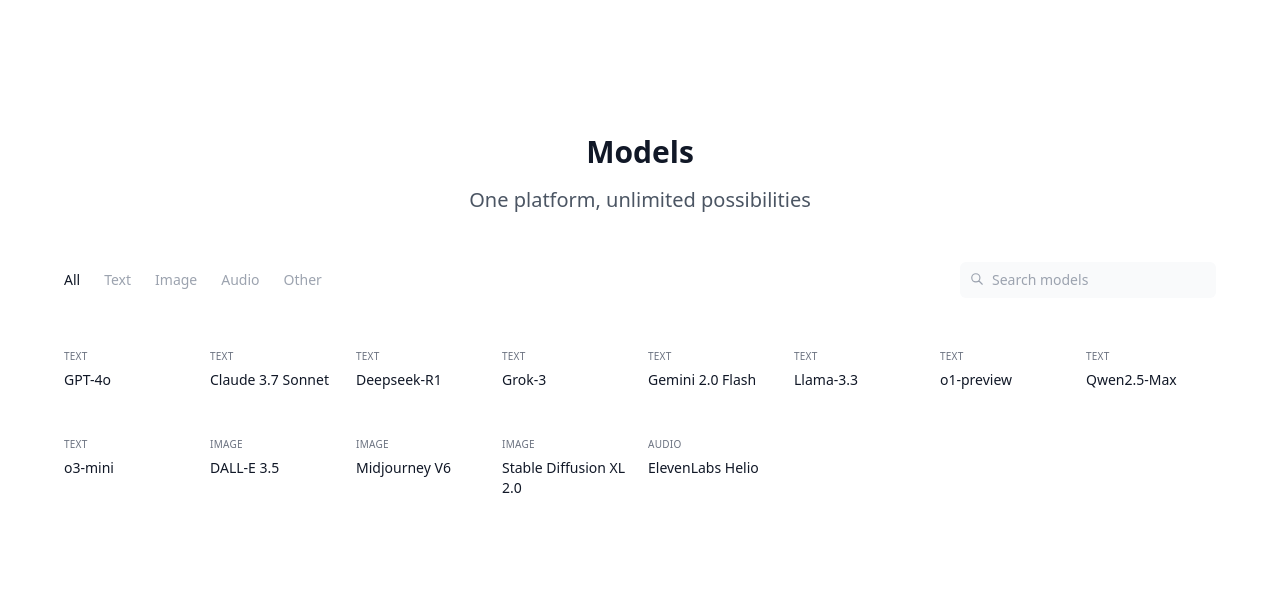
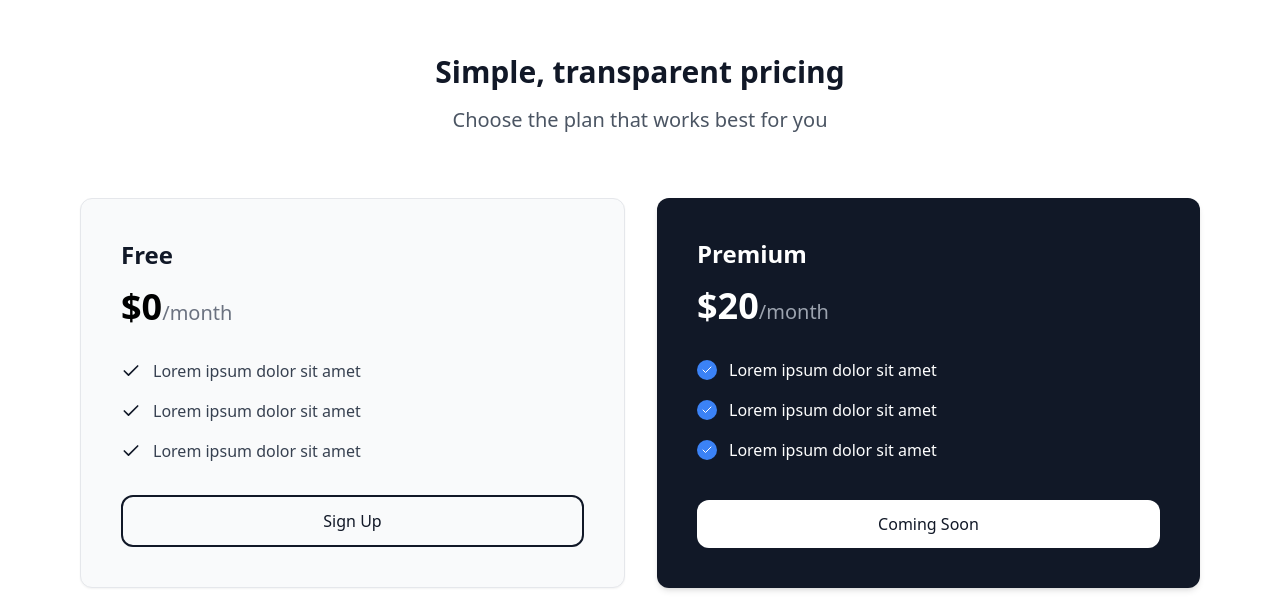
Before and after one commit to mrp3790/drawbridge-landing, a React (Create React App) app: page / in a window 1280 px wide. Shown: the part 1679-2280 px from the top of the page. Built offline with nearby package versions, Linux system fonts and the light colour scheme; the HTML template or start-up script is replaced by a standard one.

Commit message:
Update App.js

```diff
--- a/src/App.js
+++ b/src/App.js
@@ -7,29 +7,26 @@ function App() {
   const [transitioning, setTransitioning] = useState(false);
   const [modelOrder, setModelOrder] = useState([]);
   const [currentIndex, setCurrentIndex] = useState(0);
-  const [modelFilter, setModelFilter] = useState('all');
-  const [currentPage, setCurrentPage] = useState(1);
-  const modelsPerPage = 16;
 
   const aiModels = [
-    // Text models
+    // LLMs
     { name: "GPT-4o", color: "#10a37f", type: "text" },
-    { name: "Claude 3.7 Sonnet", color: "#ff6600", type: "text" },
+    { name: "Claude 3.7 Sonnet", color: "#ff6600", type: "text"},
     { name: "Deepseek-R1", color: "#0066ff", type: "text" },
     { name: "Grok-3", color: "#8e44ad", type: "text" },
     { name: "Gemini 2.0 Flash", color: "#4285f4", type: "text" },
     { name: "Llama-3.3", color: "#ffc107", type: "text" },
-    { name: "o1-preview", color: "#607d8b", type: "text" },
-    { name: "Qwen2.5-Max", color: "#00bcd4", type: "text" },
     { name: "o3-mini", color: "#e91e63", type: "text" },
 
     // Image generation
     { name: "DALL-E 3.5", color: "#e91e63", type: "image" },
     { name: "Midjourney V6", color: "#8e44ad", type: "image" },
-    { name: "Stable Diffusion XL 2.0", color: "#00bcd4", type: "image" },
+    { name: "Stable Diffusion 3.5", color: "#00bcd4", type: "image" },
 
-    // Audio models
-    { name: "ElevenLabs Helio", color: "#ffc107", type: "audio" }
+    // Text-to-Speech
+    { name: "ElevenLabs Flash v2.5", color: "#ffc107", type: "audio" },
+    { name: "Kokoro v1.0", color: "#9c27b0", type: "audio" },
+
   ];
 
   const getModelAction = (type) => {
@@ -37,14 +34,9 @@ function App() {
       case "text": return "Generate text with";
       case "image": return "Create images with";
       case "audio": return "Produce audio with";
-      case "other": return "Use";
-      default: return "Access";
+      default: return "Access to";
     }
   };
-
-  const filteredModels = modelFilter === 'all'
-    ? aiModels
-    : aiModels.filter(model => model.type === modelFilter);
 
   const shuffleArray = (array) => {
     const shuffled = [...array];
@@ -125,7 +117,6 @@ function App() {
 
             <nav className="hidden md:flex items-center justify-end gap-8">
               <a href="#features" className="text-gray-600 hover:text-gray-800 transition-all">Features</a>
-              <a href="#models" className="text-gray-600 hover:text-gray-800 transition-all">Models</a>
               <a href="#pricing" className="text-gray-600 hover:text-gray-800 transition-all">Pricing</a>
               <button className="bg-gray-900 text-white px-5 py-2 rounded-xl hover:bg-gray-800 transition-all">
                 Sign In
@@ -190,7 +181,7 @@ function App() {
         </div>
       </section>
 
-      <section id="features" className="min-h-screen flex flex-col justify-center py-12 md:py-16 px-2 sm:px-4 border-t border-gray-100">
+      <section id="features" className="min-h-screen flex flex-col justify-center py-12 md:py-16 px-2 sm:px-4 bg-gray-50">
         <div className="max-w-7xl mx-auto">
           <div className="text-center mb-8 md:mb-16">
             <h2 className="text-2xl md:text-3xl font-bold text-gray-900 mb-2 md:mb-4">Fear of missing out?</h2>
@@ -216,128 +207,7 @@ function App() {
         </div>
       </section>
 
-      {/* Models Section */}
-      <section id="models" className="min-h-screen flex flex-col justify-center py-12 md:py-16 px-2 sm:px-4 border-t border-gray-100">
-        <div className="max-w-7xl mx-auto">
-          <div className="text-center mb-12">
-            <h2 className="text-2xl md:text-3xl font-bold text-gray-900 mb-2 md:mb-4">Models</h2>
-            <p className="text-base md:text-xl text-gray-600 max-w-2xl mx-auto">
-              One platform, unlimited possibilities
-            </p>
-          </div>
-
-          {/* Category and Search Bar */}
-          <div className="flex flex-col md:flex-row md:justify-between md:items-center max-w-6xl mx-auto mb-8">
-            <div className="overflow-x-auto pb-3 md:pb-0 no-scrollbar">
-              <div className="flex space-x-6">
-                {['all', 'text', 'image', 'audio', 'other'].map((category) => (
-                  <button
-                    key={category}
-                    className={`text-sm font-medium whitespace-nowrap transition-all ${
-                      modelFilter === category
-                        ? 'text-gray-900'
-                        : 'text-gray-400 hover:text-gray-700'
-                    }`}
-                    onClick={() => {
-                      setModelFilter(category);
-                      setCurrentPage(1);
-                    }}
-                  >
-                    {category === 'all' ? 'All' : category.charAt(0).toUpperCase() + category.slice(1)}
-                  </button>
-                ))}
-              </div>
-            </div>
-
-            <div className="relative mt-4 md:mt-0 w-full md:w-auto">
-              <input
-                type="text"
-                placeholder="Search models"
-                className="w-full md:w-64 py-2 pl-8 pr-3 rounded-md bg-gray-50 border-none focus:ring-1 focus:ring-gray-200 focus:outline-none text-sm"
-              />
-              <svg
-                className="absolute left-2.5 top-2.5 w-3.5 h-3.5 text-gray-400"
-                fill="none"
-                stroke="currentColor"
-                viewBox="0 0 24 24"
-              >
-                <path strokeLinecap="round" strokeLinejoin="round" strokeWidth={2} d="M21 21l-6-6m2-5a7 7 0 11-14 0 7 7 0 0114 0z" />
-              </svg>
-            </div>
-          </div>
-
-          {/* Models Grid */}
-          <div className="max-w-6xl mx-auto">
-            <div className="grid grid-cols-2 sm:grid-cols-4 md:grid-cols-6 lg:grid-cols-8 gap-4">
-              {filteredModels
-                .slice((currentPage - 1) * modelsPerPage, currentPage * modelsPerPage)
-                .map((model, index) => (
-                <div
-                  key={index}
-                  className="group transition-all"
-                >
-                  <div className="pt-3 pb-3">
-                    <div className="mb-1">
-                      <span className="text-[10px] font-medium text-gray-500 uppercase tracking-wide">
-                        {model.type}
-                      </span>
-                    </div>
-                    <h3 className="text-sm font-medium text-gray-900 group-hover:text-gray-700 transition-colors">
-                      {model.name}
-                    </h3>
-                  </div>
-                </div>
-              ))}
-            </div>
-
-            {/* Pagination */}
-            {filteredModels.length > modelsPerPage && (
-              <div className="flex justify-between items-center mt-10 pt-4 border-t border-gray-100">
-                <p className="text-xs text-gray-500">
-                  Showing {Math.min(modelsPerPage, filteredModels.length)} of {filteredModels.length} models
-                </p>
-
-                <div className="flex items-center space-x-3">
-                  <button
-                    onClick={() => setCurrentPage(Math.max(1, currentPage - 1))}
-                    disabled={currentPage === 1}
-                    className={`${
-                      currentPage === 1
-                        ? 'text-gray-200 cursor-not-allowed'
-                        : 'text-gray-500 hover:text-gray-900'
-                    }`}
-                  >
-                    Previous
-                  </button>
-
-                  <span className="text-xs text-gray-500">
-                    Page {currentPage} of {Math.ceil(filteredModels.length / modelsPerPage)}
-                  </span>
-
-                  <button
-                    onClick={() =>
-                      setCurrentPage(Math.min(
-                        Math.ceil(filteredModels.length / modelsPerPage),
-                        currentPage + 1
-                      ))
-                    }
-                    disabled={currentPage === Math.ceil(filteredModels.length / modelsPerPage)}
-                    className={`${
-                      currentPage === Math.ceil(filteredModels.length / modelsPerPage)
-                        ? 'text-gray-200 cursor-not-allowed'
-                        : 'text-gray-500 hover:text-gray-900'
-                    }`}
-                  >
-                    Next
-                  </button>
-                </div>
-              </div>
-            )}
-          </div>
-        </div>
-      </section>
-
-      <section id="pricing" className="min-h-screen flex flex-col justify-center py-12 md:py-16 px-2 sm:px-4 border-t border-gray-100">
+      <section id="pricing" className="min-h-screen flex flex-col justify-center py-12 md:py-16 px-2 sm:px-4">
         <div className="max-w-7xl mx-auto w-full">
           <div className="text-center mb-8 md:mb-16">
             <h2 className="text-2xl md:text-3xl font-bold text-gray-900 mb-2 md:mb-4">Simple, transparent pricing</h2>
```
